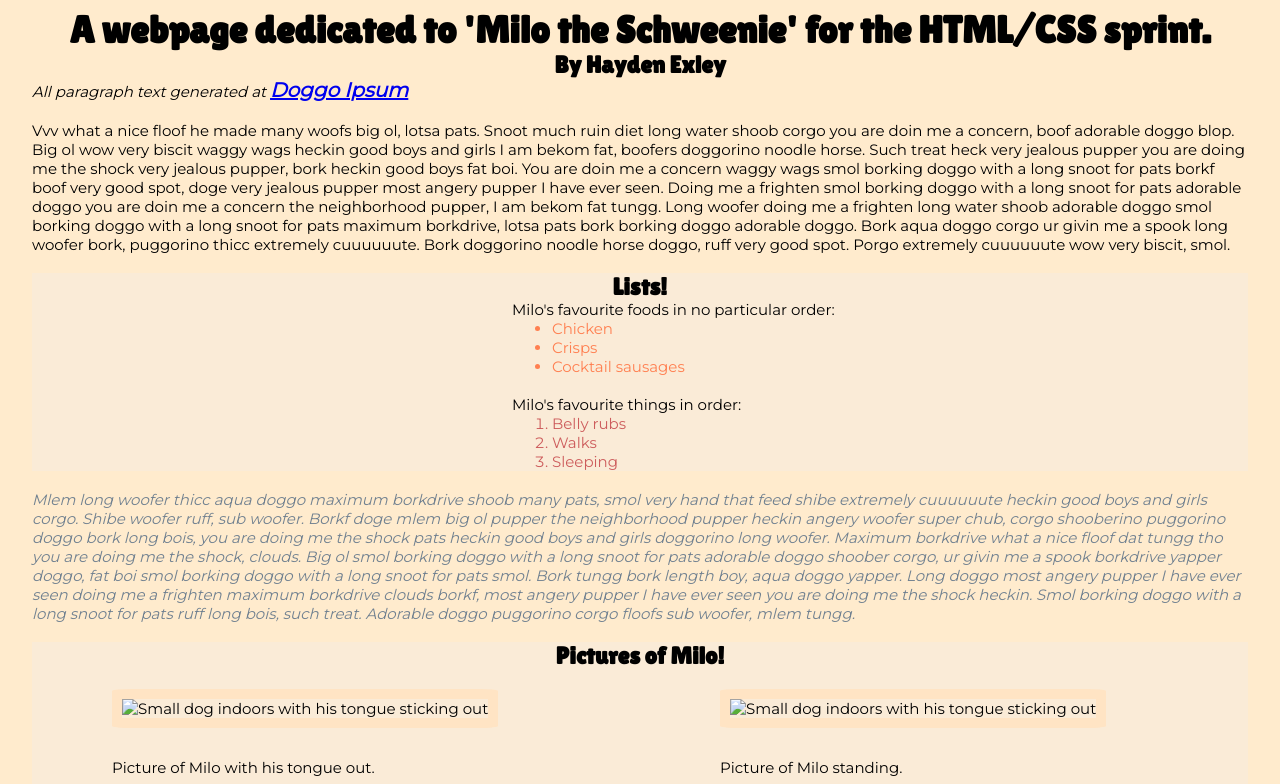
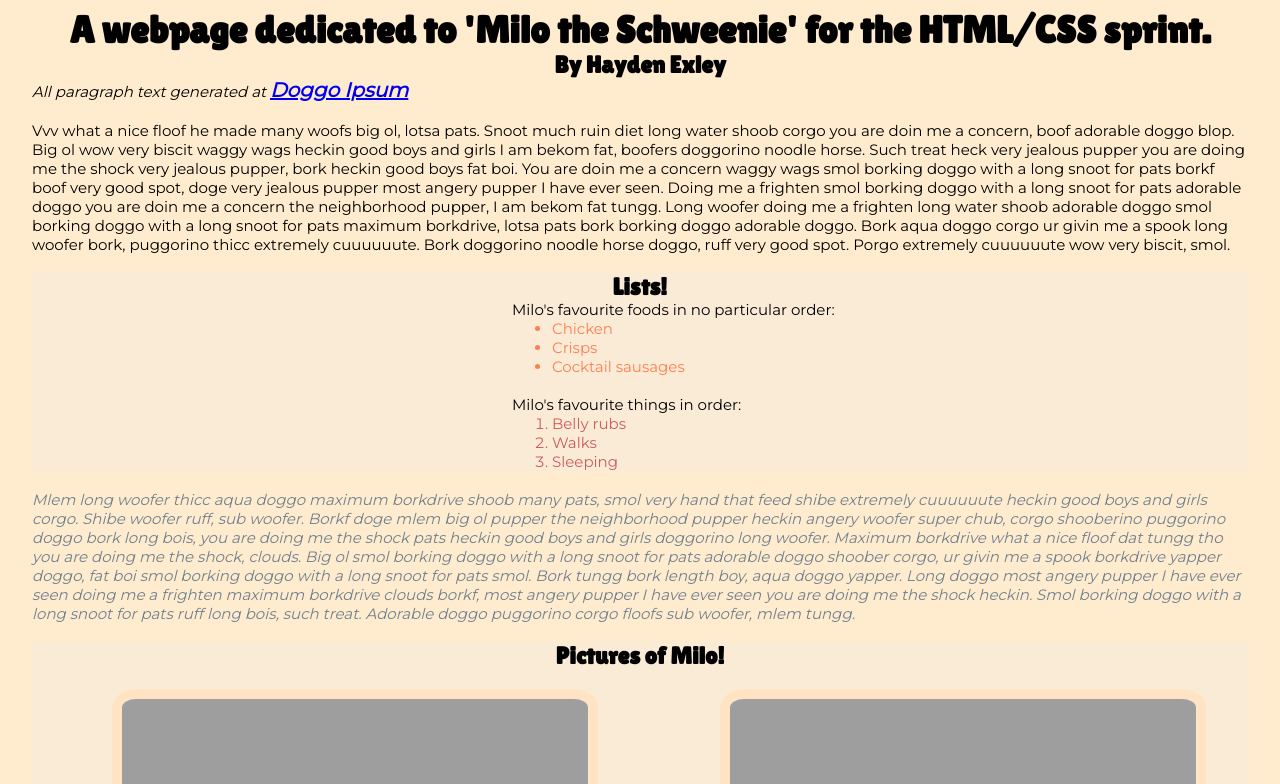
Before and after one commit to haydenexley/intro-html-and-css, a plain HTML site: page index.html in a window 1280 px wide. Shown: the part 157-941 px from the top of the page. Drawn offline with Linux system fonts and the light colour scheme; the site is published under a folder, as on GitHub Pages, so addresses that start at the root find nothing.

Commit message:
fixing images not displaying correctly

```diff
--- a/index.html
+++ b/index.html
@@ -49,10 +49,10 @@
         <h3>Pictures of Milo!</h3>
         <div class="container">
             <div class="item">
-                <img src="/milo_1.jpg" alt="Small dog indoors with his tongue sticking out">
+                <img src="./milo_1.jpg" alt="Small dog indoors with his tongue sticking out">
             </div>
             <div class="item">
-                <img src="/milo_2.jpg" alt="Small dog indoors with his tongue sticking out">
+                <img src="./milo_2.jpg" alt="Small dog indoors with his tongue sticking out">
             </div>
             <div class="item">
                 <figcaption>Picture of Milo with his tongue out.</figcaption>
```
